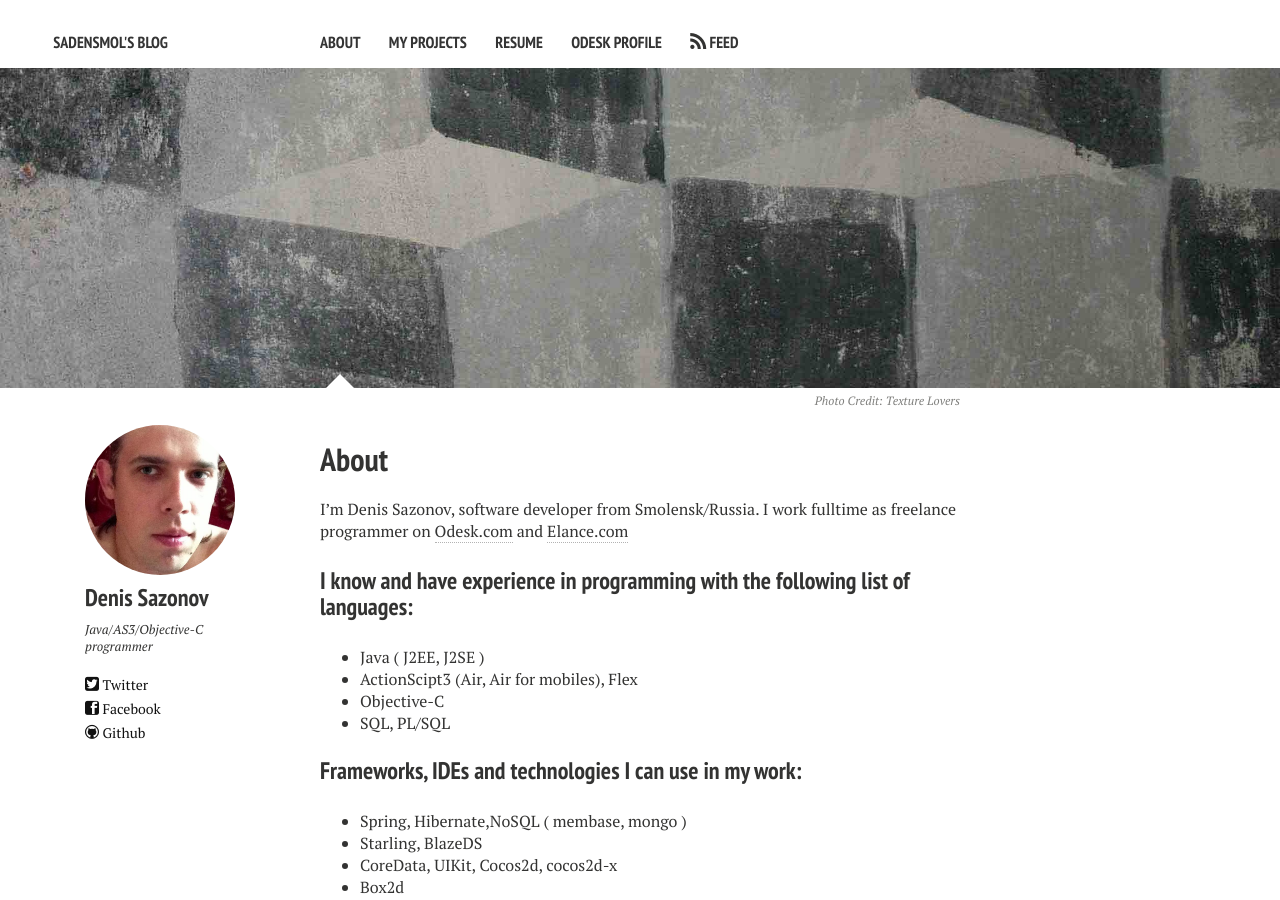
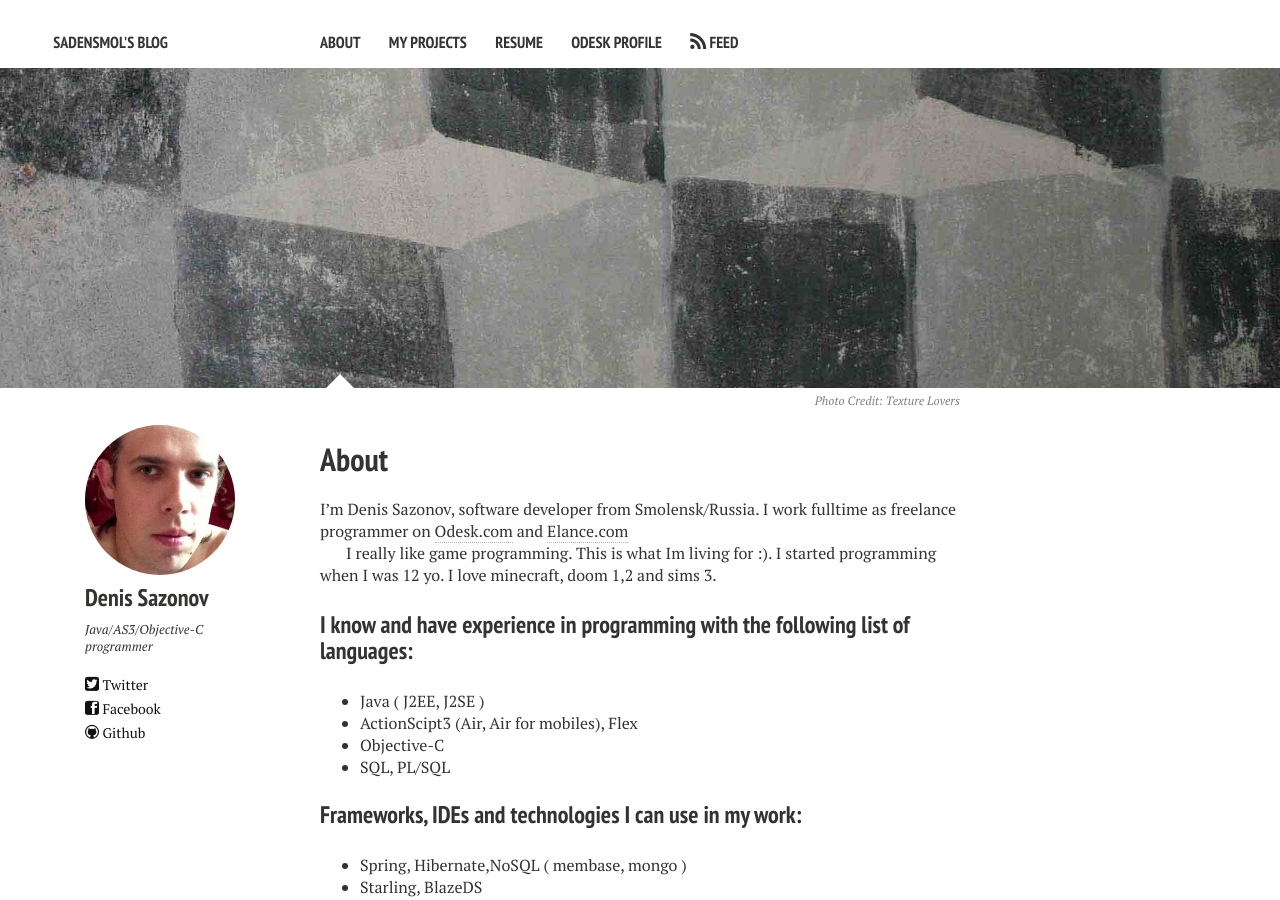
Before and after one commit to sadensmol/sadensmol.github.com, a Jekyll site: the page built from about.md, in a window 1280 px wide and 900 px high. Built offline with Jekyll 4.4.1, drawn with Linux system fonts in a browser that asks for light colours; nearby versions of some CDN libraries.

Commit message:
Added something to about

```diff
--- a/about.md
+++ b/about.md
@@ -15,6 +15,9 @@ published: true
 I'm Denis Sazonov, software developer from Smolensk/Russia.
 I work fulltime as freelance programmer on [Odesk.com](http://www.odesk.com/)
 and [Elance.com](http://www.elance.com/)
+
+I really like game programming. This is what Im living for :).
+I started programming when I was 12 yo. I love minecraft, doom 1,2 and sims 3.
 
 ### I know and have experience in programming with the following list of languages:
 
```
